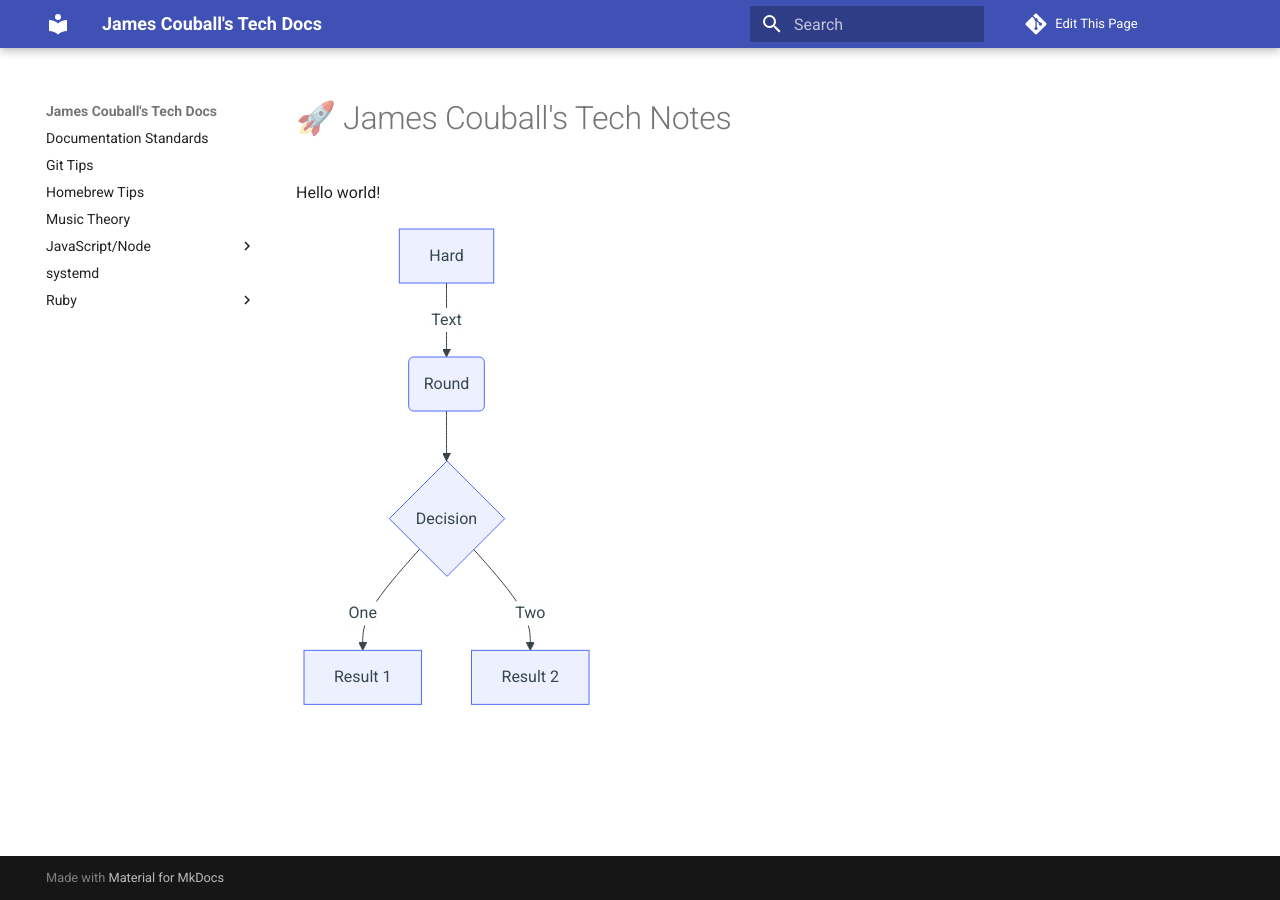
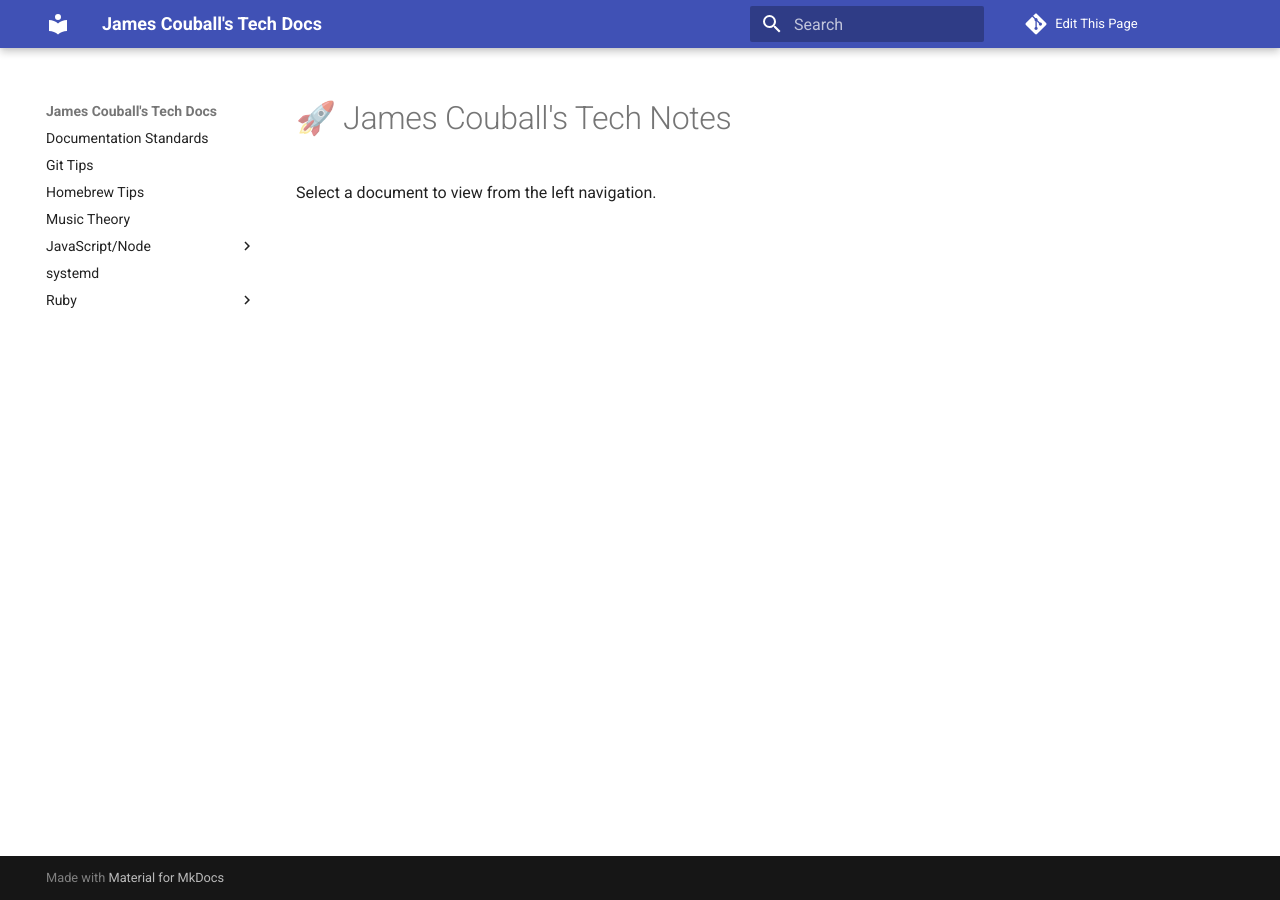
Before and after one commit to jcouball/notes, an MkDocs documentation site: the page built from docs/index.md, in a window 1280 px wide. Built offline with MkDocs 1.6.1 and Material for MkDocs 9.7.7, drawn with Linux system fonts in a browser that asks for light colours.

Commit message:
Remove mermaid test from index.md (#3)

````diff
--- a/docs/index.md
+++ b/docs/index.md
@@ -1,11 +1,3 @@
 # 🚀 James Couball's Tech Notes
 
-Hello world!
-
-```mermaid
-graph TD
-    A[Hard] -->|Text| B(Round)
-    B --> C{Decision}
-    C -->|One| D[Result 1]
-    C -->|Two| E[Result 2]
-```
+Select a document to view from the left navigation.
````
